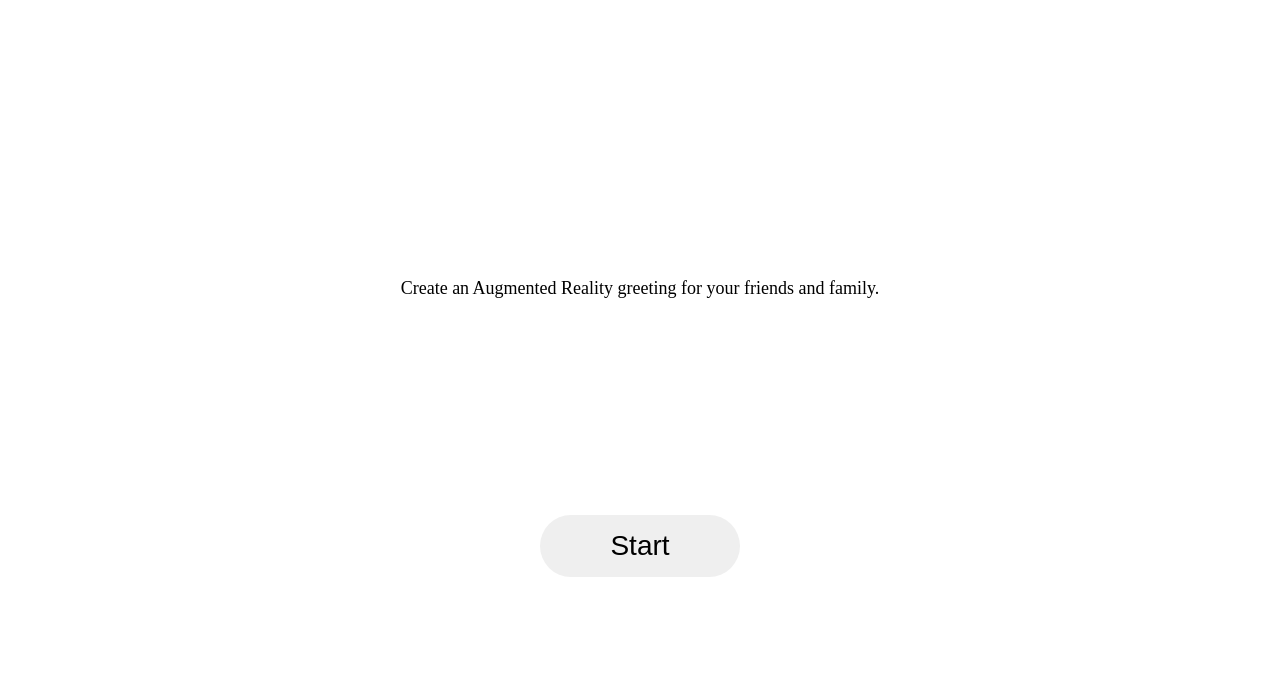
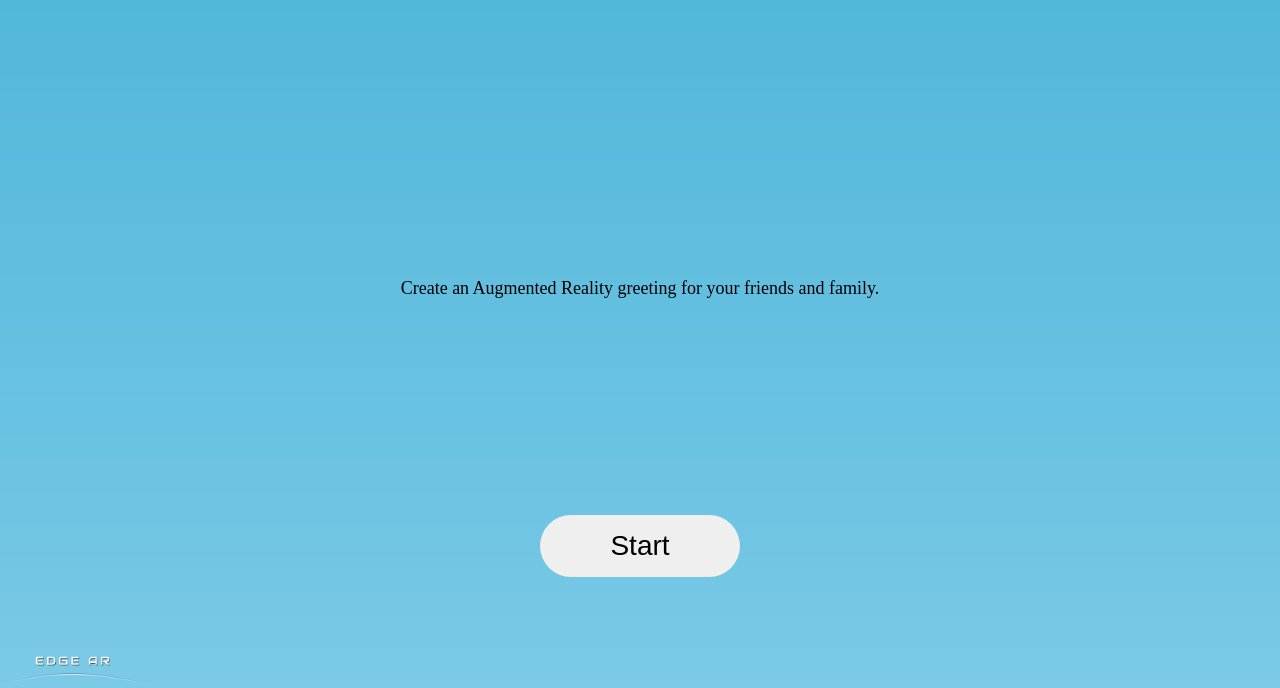
Before and after one commit to craig026/WebARGreetings, a plain HTML site: page index.html in a window 1280 px wide. Shown: the part 112-800 px from the top of the page. Drawn offline with Linux system fonts and the light colour scheme; the site is published under a folder, as on GitHub Pages, so addresses that start at the root find nothing.

Commit message:
Updated file references
Removed / at beginning of file reference

```diff
--- a/index.html
+++ b/index.html
@@ -7,7 +7,7 @@
         margin: 0;
       }
       .container{
-        background-image: url('/UI/Background.png');
+        background-image: url('UI/Background.png');
         width: 100%;
         height: 100%;
         background-position: center;
@@ -49,7 +49,7 @@
 
       .logo{
         position: absolute;
-        background-image: url("/UI/EdgeARLogo_BlackBackground.png");
+        background-image: url("UI/EdgeARLogo_BlackBackground.png");
         background-size: 100% 100%;
         left: 0;
         bottom: 0;
@@ -198,7 +198,7 @@
 
   <body>
 
-    <script src="/js/app.js"></script>
+    <script src="js/app.js"></script>
 
     <div class="container">
       <div class="title" id = "title">AR Greetings</div>
```
